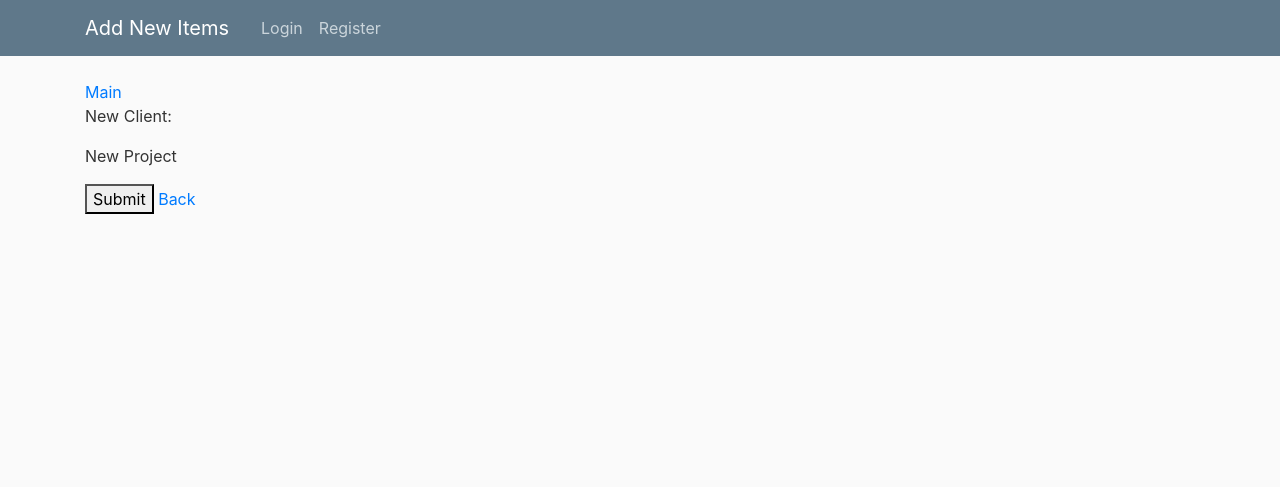
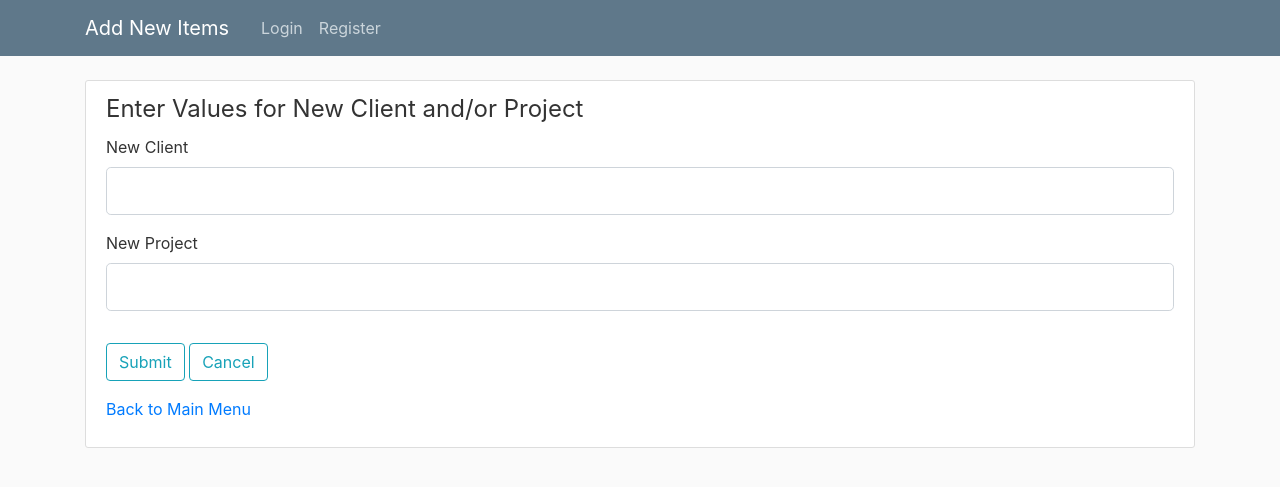
Before and after one commit to JSellers0/PythonTimeClock_Flask_WebApp, a Flask app: page /webtime/new in a window 1280 px wide. Shown: the top 487 px of the page. Run offline with Flask 2, Linux system fonts and the light colour scheme; parts of the project's set-up code (start-up, migrations or seed data) failed here and were passed over; some libraries are stand-ins or nearby versions.

Commit message:
committing to python requests over js mvc

```diff
--- a/forms.py
+++ b/forms.py
@@ -16,3 +16,13 @@ class RegisterForm(FlaskForm):
                                     validators=[DataRequired(), EqualTo("password")])
 
     submit = SubmitField("Register")
+
+class StartField(FlaskForm):
+    client = StringField("Client", validators=[DataRequired()])
+    project = StringField("Project", validators=[DataRequired()])
+    submit = SubmitField("Start")
+
+class NewForm(FlaskForm):
+    new_client = StringField("New Client")
+    new_project = StringField("New Project")
+    submit = SubmitField("Submit")
--- a/templates/new.html
+++ b/templates/new.html
@@ -5,9 +5,45 @@
 {% block page_name %}Add New Items{% endblock %}
 
 {% block body %}
-<a href={{ url_for( "webtime" ) }}>Main</a>
-<p>New Client:</p>
-<p>New Project</p>
-<button>Submit</button>
-<a href={{ url_for( "start" ) }}>Back</a>
+<div class="content-section">
+<form method="POST" action="">
+    {{ form.hidden_tag() }}
+    <fieldset class="form-group">
+        <legend>Enter Values for New Client and/or Project</legend>
+        <div class="form-group">
+            {{ form.new_client.label(class="form-control-label") }}
+            {% if form.new_client.errors %}
+                {{ form.new_client(class="form-control form-control-lg is-invalid") }}
+                <div class="invalid-feedback">
+                    {% for error in form.new_client.errors %}
+                        <span>{{ error }}</span>
+                    {% endfor %}
+                </div>
+            {% else %}
+                {{ form.new_client(class="form-control form-control-lg") }}
+            {% endif %}
+        </div>
+        <div class="form-group">
+            {{ form.new_project.label(class="form-control-label") }}
+            {% if form.new_project.errors %}
+                {{ form.new_project(class="form-control form-control-lg is-invalid") }}
+                <div class="invalid-feedback">
+                    {% for error in form.new_project.errors %}
+                        <span>{{ error }}</span>
+                    {% endfor %}
+                </div>
+            {% else %}
+                {{ form.new_project(class="form-control form-control-lg") }}
+            {% endif %}
+        </div>
+    </fieldset>
+    <div class="form-group">
+        {{ form.submit(class="btn btn-outline-info") }}
+        <a href={{ url_for( "start" ) }} class="btn btn-outline-info">Cancel</a>
+    </div>
+</form>
+<p>
+    <a href={{ url_for( "webtime" ) }}>Back to Main Menu</a>
+</p>
+</div>
 {% endblock body %}
--- a/webtime.py
+++ b/webtime.py
@@ -5,7 +5,7 @@ from flask_login import LoginManager, login_required, current_user, logout_user,
 
 from flask_bcrypt import Bcrypt
 
-from forms import LoginForm, RegisterForm
+from forms import LoginForm, RegisterForm, NewForm, StartForm
 from models import MyUser
 
 app = Flask(__name__)
@@ -74,12 +74,38 @@ def users():
 @login_required
 @app.route("/webtime/start", methods=["POST", "GET"])
 def start():
-    return render_template("start.html")
+    form = StartForm()
+    return render_template("start.html", form=form)
 
 @login_required
 @app.route("/webtime/new", methods=["POST", "GET"])
 def new():
-    return render_template("new.html")
+    form = NewForm()
+    if form.validate_on_submit():
+        if form.new_client.data:
+            resp = requests.post(aws_route+"/clients", json={"client_name": form.new_client.data})
+            if resp == 201:
+                client_success = True
+            else:
+                client_success = False
+        else:
+            no_client = True
+        if form.new_project.data:
+            resp = requests.post(aws_route+"/projects", json={"project_name": form.new_project.data})
+            if resp == 201:
+                project_success = True
+            else:
+                project_success = False
+        else:
+            no_project = True
+        if (client_success or no_client) and (project_success or no_project):
+            flash("New items successfully added!", "success")
+            return redirect(url_for("start"))
+        elif not client_success:
+            flash("The client name you submitted already exists")
+        elif not project_success:
+            flash("The project name you submitted alread exists.")
+    return render_template("new.html", form=form)
 
 @login_required
 @app.route("/webtime/adjust")
```
Also changed, not shown: templates/start.html (+20 -13 lines).
